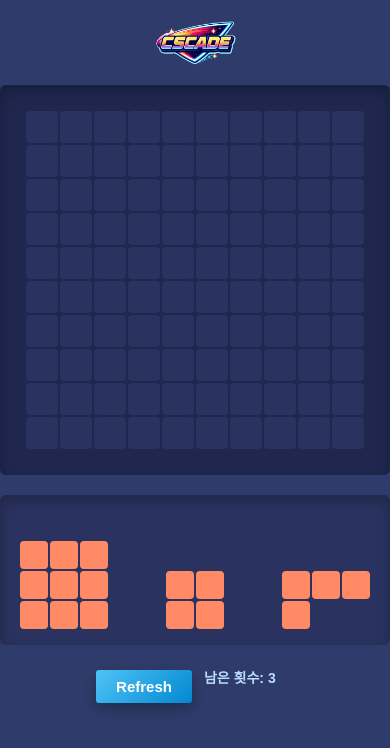
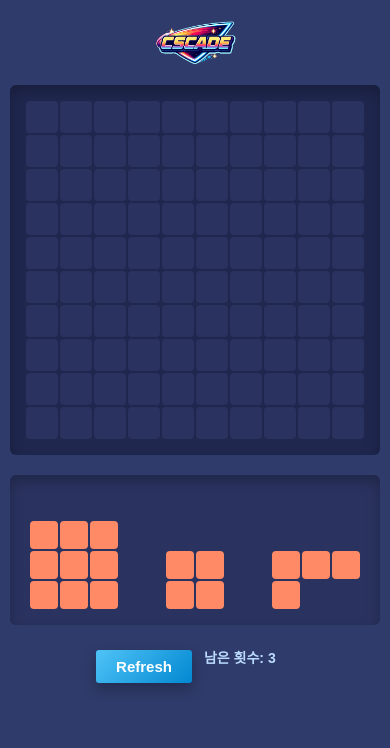
Before and after one commit to CaMaGuee/cscade, a plain HTML site: page index.html in a window 390 px wide. Drawn offline with Linux system fonts and the light colour scheme.

Commit message:
Update index.html

```diff
--- a/index.html
+++ b/index.html
@@ -39,8 +39,8 @@
         }
 
         #board-body {
-            width: 390px;
-            height: 390px;
+            width: 370px;
+            height: 370px;
 
             display: flex;
             flex-direction: row;
@@ -77,7 +77,7 @@
 
         #blocks {
             margin-top: 20px;
-            width: 350px;
+            width: 330px;
             height: 130px;
             padding: 10px 20px 10px 20px;
 
@@ -191,7 +191,7 @@
 
         @media (max-width: 480px) {
             #body-wrapper {
-                transform: scale(0.7);
+                transform: scale(0.85);
             }
         }
     </style>
```
